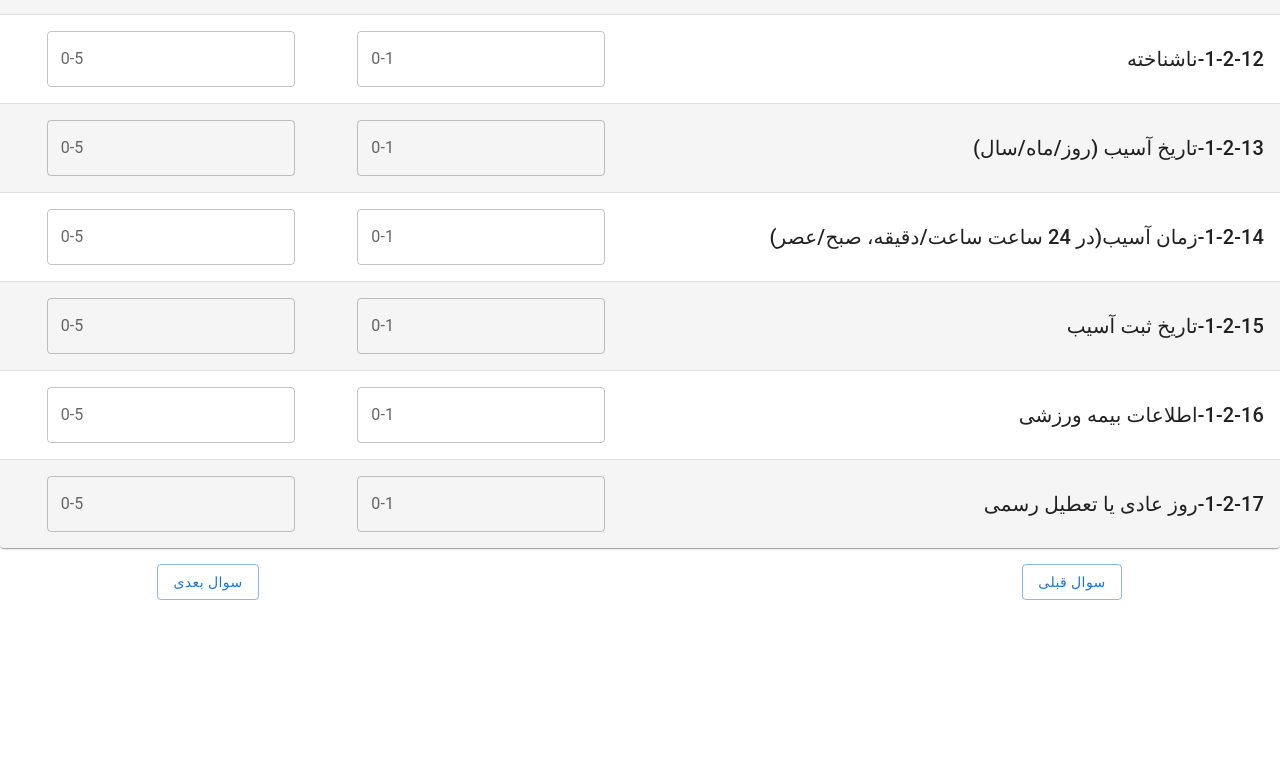
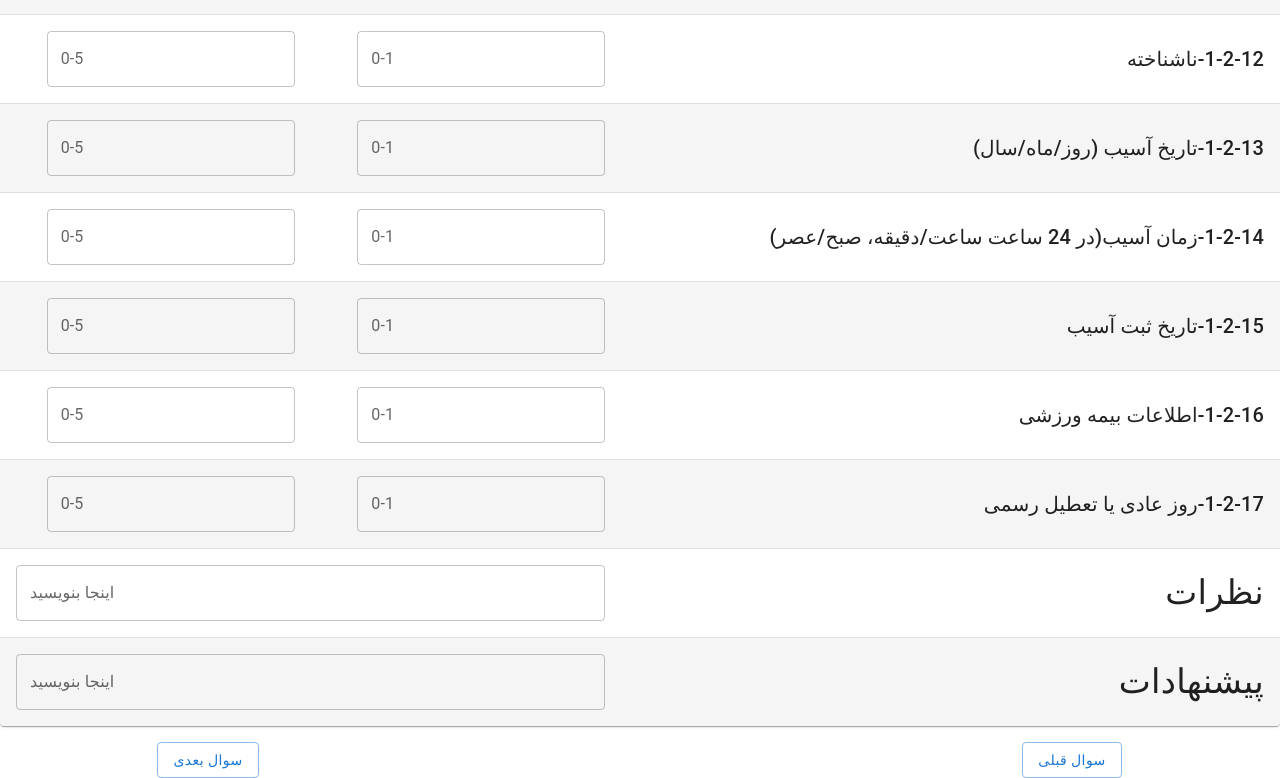
Before and after one commit to sm-rahimi/Progressive, a Next.js app: page /question/1 in a window 1280 px wide. Shown: the part 1573-2351 px from the top of the page. Before the commit the page ends 2173 px from the top, so only its background shows below. Built offline with nearby package versions, Linux system fonts and the light colour scheme.

Commit message:
first beta

```diff
--- a/data/DataTable.ts
+++ b/data/DataTable.ts
@@ -88,9 +88,7 @@ const DataTableValues: DataTableInterface[] = [
             {
                 idq: 1,
                 str: 'نام مکان اسیب(متن)',
-                'values': [
-                    'نام مکان اسیب(متن)-',
-                ]
+                'values': null
             },
             {
                 idq: 2,
@@ -340,45 +338,25 @@ const DataTableValues: DataTableInterface[] = [
             {
                 idq: 1,
                 str: 'بر اساس TIME LOSS',
-                values: null
-            },
-            {
-                idq: 2,
-                str: 'کم: صفر روز',
-                values: null
-            },
-            {
-                idq: 3,
-                str: 'خفیف: غیبت از تمرین یا مسابقه 1-3 روز',
-                values: null
-            },
-            {
-                idq: 4,
-                str: 'ملایم: 4-7 روز',
-                values: null
-            },
-            {
-                idq: 5,
-                str: 'متوسط: 8-28 روز',
-                values: null
-            },
-            {
-                idq: 6,
-                str: 'شدید: بیشتر از 28 روز',
-                values: null
-            },
-            {
-                idq: 7,
+                values: [
+                    'کم: صفر روز',
+                    'ملایم: 4-7 روز',
+                    'متوسط: 8-28 روز',
+                    'شدید: بیشتر از 28 روز'
+                ]
+            },
+            {
+                idq: 2,
                 str: 'آسیب منجر به بازنشستگی فرد از ورزش',
                 values: null
             },
             {
-                idq: 8,
+                idq: 3,
                 str: 'اسیب مرگبار در تمرین یا مسابقه',
                 values: null
             },
             {
-                idq: 9,
+                idq: 4,
                 str: 'اسیب فاجعه بار',
                 values: [
                     'اسیب مغزی در اثر تروما',
@@ -387,22 +365,22 @@ const DataTableValues: DataTableInterface[] = [
                 ]
             },
             {
-                idq: 10,
+                idq: 5,
                 str: 'از طریق سنجش فاکتورهای امادگی جسمانی مثل قدرت، تعادل',
                 values: null
             },
             {
-                idq: 11,
+                idq: 6,
                 str: 'استفاده از شاخص شدت ورزش SSI))',
                 values: null
             },
             {
-                idq: 12,
+                idq: 7,
                 str: 'با استفاده از مقیاس آسیب مختصرAIS))',
                 values: null
             },
             {
-                idq: 13,
+                idq: 8,
                 str: 'بر اساس نوع اسیب',
                 values: [
                     'رگ به رگ شدن ها، کشیدگیها، کوفتگی ها و زخم ها به آسیب های خفیف',
@@ -536,12 +514,7 @@ const DataTableValues: DataTableInterface[] = [
             },
             {
                 idq: 5,
-                str: 'ICECI',
-                values: null
-            },
-            {
-                idq: 6,
-                str: 'هر سه',
+                str: 'ASIDD',
                 values: null
             },
         ]
--- a/pages/question/[id]/index.js
+++ b/pages/question/[id]/index.js
@@ -116,6 +116,38 @@ export default function Index() {
                                 </StyledTableCell>
                             </StyledTableRow>
                         ))}
+                        <StyledTableRow>
+                            <StyledTableCell component="th" scope="row" align="right">
+                                <Typography variant="h4" component="div">
+                                    نظرات
+                                </Typography>
+                            </StyledTableCell>
+                            <StyledTableCell component="th" scope="row" align="right" colSpan="2">
+                                <TextField
+                                    fullWidth={true}
+                                    multiline={true}
+                                    colSpan="6"
+                                    id="outlined-number"
+                                    label="اینجا بنویسید"
+                                    type="number"/>
+                            </StyledTableCell>
+                        </StyledTableRow>
+                        <StyledTableRow>
+                            <StyledTableCell component="th" scope="row" align="right">
+                                <Typography variant="h4" component="div">
+                                    پیشنهادات
+                                </Typography>
+                            </StyledTableCell>
+                            <StyledTableCell component="th" scope="row" align="right" colSpan="2">
+                                <TextField
+                                    fullWidth={true}
+                                    multiline={true}
+                                    colSpan="6"
+                                    id="outlined-number"
+                                    label="اینجا بنویسید"
+                                    type="number"/>
+                            </StyledTableCell>
+                        </StyledTableRow>
                     </TableBody>
                 </Table>
             </TableContainer>
```
Also changed, not shown: package.json (+6 -1 lines), 1 other file (tests, documents, lock files or other folders).
